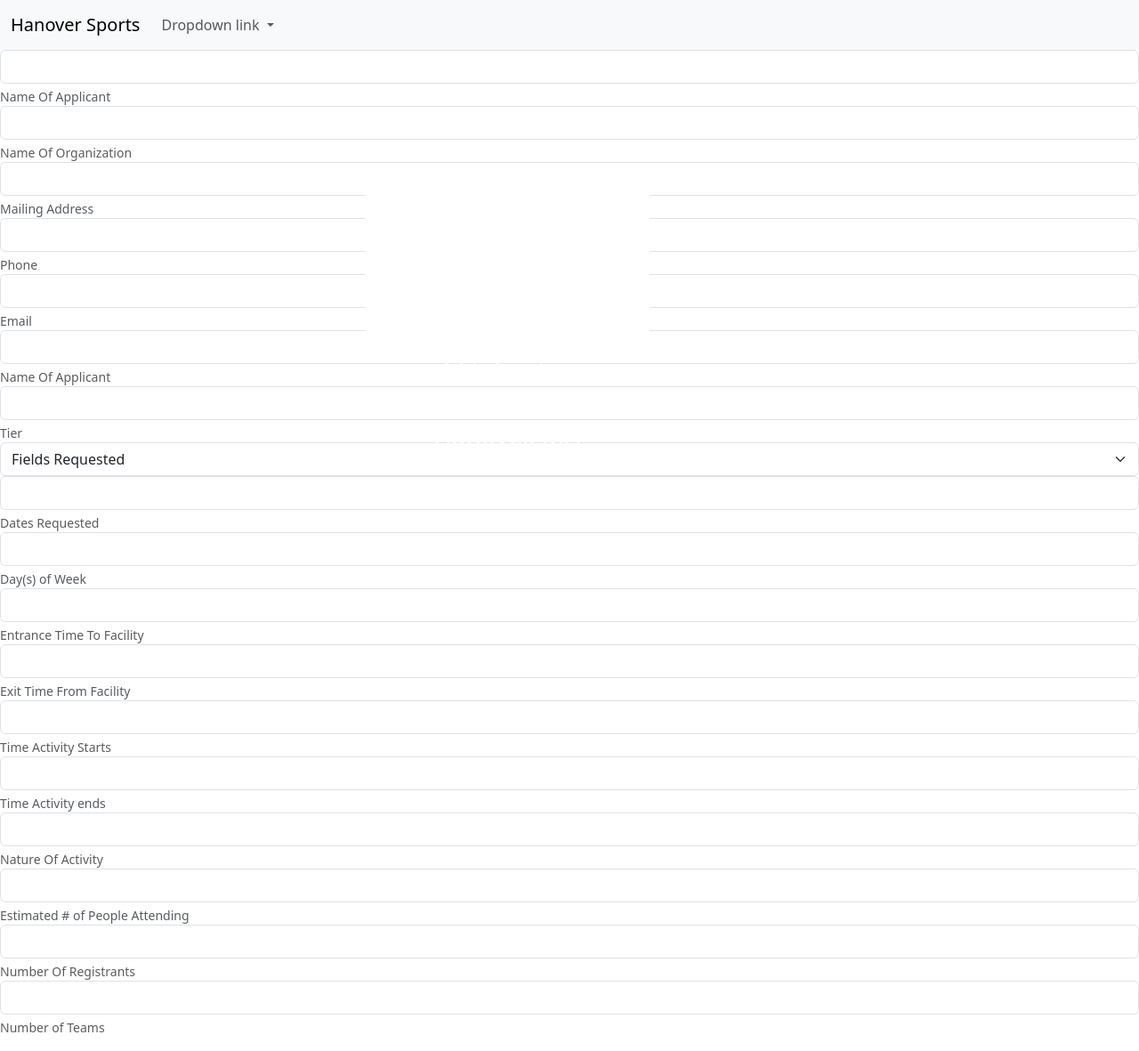
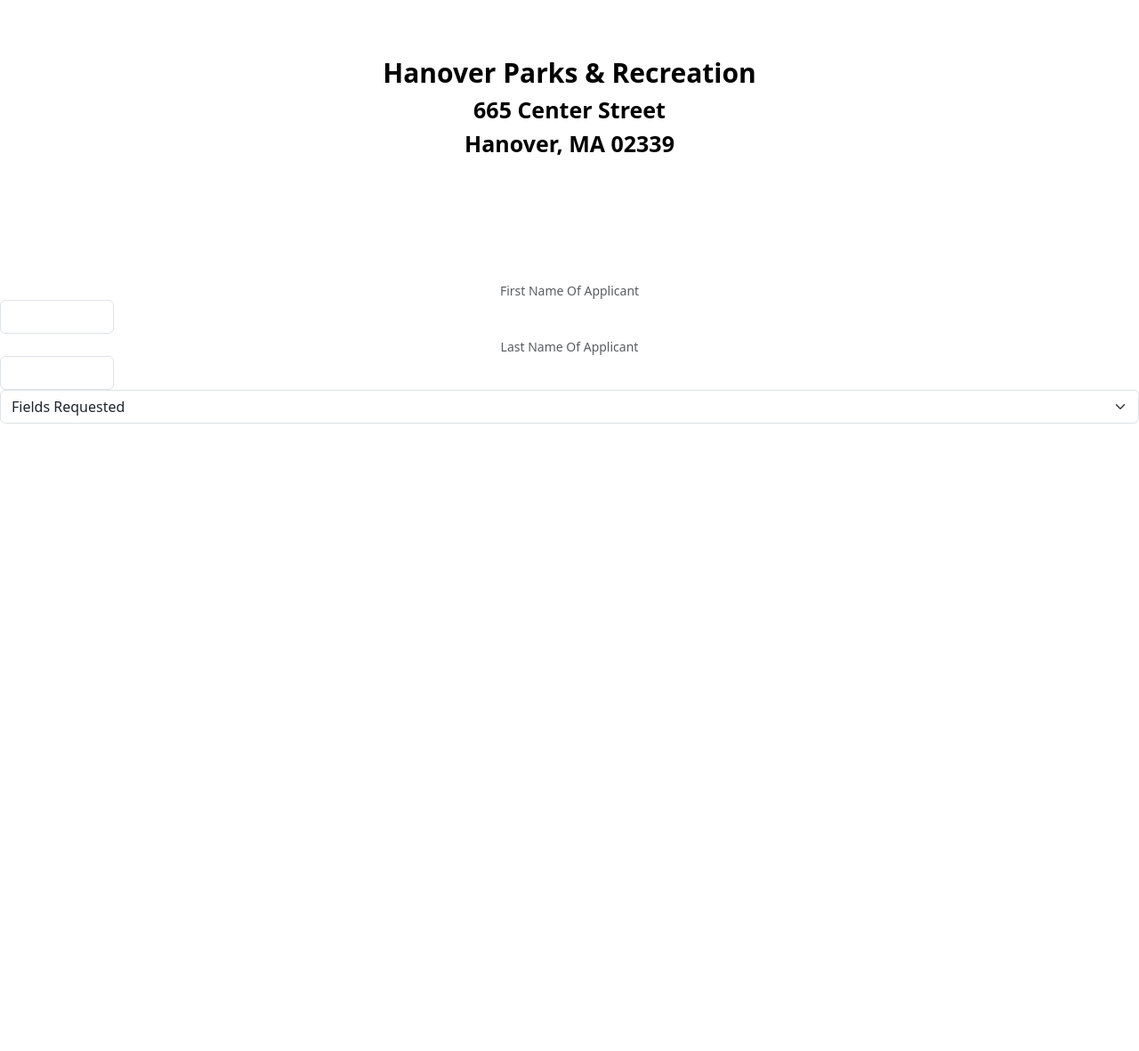
Before and after one commit to apolk25/hanover-park-permits, a PHP site: page /form.php in a window 1280 px wide. Shown: the whole page at 89% size. After the commit the page ends 476 px from the top, so only its background shows below. Run offline with PHP 8.4, Linux system fonts and the light colour scheme.

Commit message:
working on form

```diff
--- a/web/form.php
+++ b/web/form.php
@@ -13,7 +13,7 @@
 <script src="https://cdn.jsdelivr.net/npm/bootstrap@5.3.0-alpha1/dist/js/bootstrap.bundle.min.js" integrity="sha384-w76AqPfDkMBDXo30jS1Sgez6pr3x5MlQ1ZAGC+nuZB+EYdgRZgiwxhTBTkF7CXvN" crossorigin="anonymous"></script>
 <link rel="stylesheet" href="style.css?v=<?php echo rand(); ?>">
 
-<nav class="navbar navbar-expand-lg bg-body-tertiary">
+<!-- <nav class="navbar navbar-expand-lg bg-body-tertiary">
   <div class="container-fluid">
     <a class="navbar-brand" href="#">Hanover Sports</a>
     <button class="navbar-toggler" type="button" data-bs-toggle="collapse" data-bs-target="#navbarNavDropdown" aria-controls="navbarNavDropdown" aria-expanded="false" aria-label="Toggle navigation">
@@ -35,9 +35,9 @@
       </ul>
     </div>
   </div>
-</nav>
+</nav> -->
 
-<div class="container">
+<div class="container-fluid">
     <!-- <h1 class="titleTicket">New Ticket</h1> -->
     <h2 class="credTicket">Hanover Parks & Recreation</h2>
     <h3 class="addTicket">665 Center Street</h3>
@@ -49,82 +49,29 @@
 
 <form action="insert.php" method="POST">
     <div class="conatiner-form">
-        <input type="name" class="form-control form-name" id="exampleInputEmail1" aria-describedby="emailHelp">
-        <div id="emailHelp" class="form-text">Name Of Applicant</div>
+      <div class="form-text">First Name Of Applicant</div>
+      <input type="name" class="form-control form-name">
 
-        <input type="name" class="form-control form-name" id="exampleInputEmail1" aria-describedby="emailHelp">
-        <div id="emailHelp" class="form-text">Name Of Organization</div>
+      <div class="form-text">Last Name Of Applicant</div>
+      <input type="name" class="form-control form-name">
 
-        <input type="name" class="form-control form-name" id="exampleInputEmail1" aria-describedby="emailHelp">
-        <div id="emailHelp" class="form-text">Mailing Address</div>
+      <select class="form-select"">
+          <option selected>Fields Requested</option>
+          <option value="1">One</option>
+          <option value="2">Two</option>
+          <option value="3">Three</option>
+      </select>
 
-        <input type="name" class="form-control form-name" id="exampleInputEmail1" aria-describedby="emailHelp">
-        <div id="emailHelp" class="form-text">Phone</div>
 
-        <input type="name" class="form-control form-name" id="exampleInputEmail1" aria-describedby="emailHelp">
-        <div id="emailHelp" class="form-text">Email</div>
 
-        <input type="name" class="form-control form-name" id="exampleInputEmail1" aria-describedby="emailHelp">
-        <div id="emailHelp" class="form-text">Name Of Applicant</div>
 
-        <input type="name" class="form-control form-name" id="exampleInputEmail1" aria-describedby="emailHelp">
-        <div id="emailHelp" class="form-text">Tier</div>
-
-        <select class="form-select" aria-label="Default select example">
-            <option selected>Fields Requested</option>
-            <option value="1">One</option>
-            <option value="2">Two</option>
-            <option value="3">Three</option>
-        </select>
-
-        <input type="name" class="form-control form-name" id="exampleInputEmail1" aria-describedby="emailHelp">
-        <div id="emailHelp" class="form-text">Dates Requested</div>
-
-        <input type="name" class="form-control form-name" id="exampleInputEmail1" aria-describedby="emailHelp">
-        <div id="emailHelp" class="form-text">Day(s) of Week</div>
-
-        <input type="name" class="form-control form-name" id="exampleInputEmail1" aria-describedby="emailHelp">
-        <div id="emailHelp" class="form-text">Entrance Time To Facility</div>
-
-        <input type="name" class="form-control form-name" id="exampleInputEmail1" aria-describedby="emailHelp">
-        <div id="emailHelp" class="form-text">Exit Time From Facility</div>
-
-        <input type="name" class="form-control form-name" id="exampleInputEmail1" aria-describedby="emailHelp">
-        <div id="emailHelp" class="form-text">Time Activity Starts</div>
-
-        <input type="name" class="form-control form-name" id="exampleInputEmail1" aria-describedby="emailHelp">
-        <div id="emailHelp" class="form-text">Time Activity ends</div>
-
-        <input type="name" class="form-control form-name" id="exampleInputEmail1" aria-describedby="emailHelp">
-        <div id="emailHelp" class="form-text">Nature Of Activity</div>
-
-        <input type="name" class="form-control form-name" id="exampleInputEmail1" aria-describedby="emailHelp">
-        <div id="emailHelp" class="form-text">Estimated # of People Attending</div>
-
-        <input type="name" class="form-control form-name" id="exampleInputEmail1" aria-describedby="emailHelp">
-        <div id="emailHelp" class="form-text">Number Of Registrants</div>
-
-        <input type="name" class="form-control form-name" id="exampleInputEmail1" aria-describedby="emailHelp">
-        <div id="emailHelp" class="form-text">Number of Teams</div>
 
 
 
     </div>
 
 
-    <!-- <div class="row g-3 align-items-center">
-    <div class="col-auto">
-        <label for="inputPassword6" class="col-form-label">Password</label>
-    </div>
-    <div class="col-auto">
-        <input type="password" id="inputPassword6" class="form-control" aria-describedby="passwordHelpInline">
-    </div>
-    <div class="col-auto">
-        <span id="passwordHelpInline" class="form-text">
-        Must be 8-20 characters long.
-        </span>
-    </div>
-    </div> -->
+
 
 
 
--- a/web/style.css
+++ b/web/style.css
@@ -74,3 +74,35 @@
 .landingimg {
     border-radius: 10px;
 }
+
+/* Form.php */
+
+.container-fluid {
+    padding: 5%;
+
+}
+.credTicket {
+    text-align: center;
+    font-size: 30;
+    color: black;
+    font-weight: 900;
+}
+
+.addTicket {
+    text-align: center;
+    font-size: 25;
+    color: black;
+    font-weight: 700;
+}
+
+.conatiner-form {
+    padding-top: 5%;
+    align-items: center;
+    text-align: center;
+
+}
+
+.form-name {
+    width: 10%;
+    align-items: center;
+}
```
